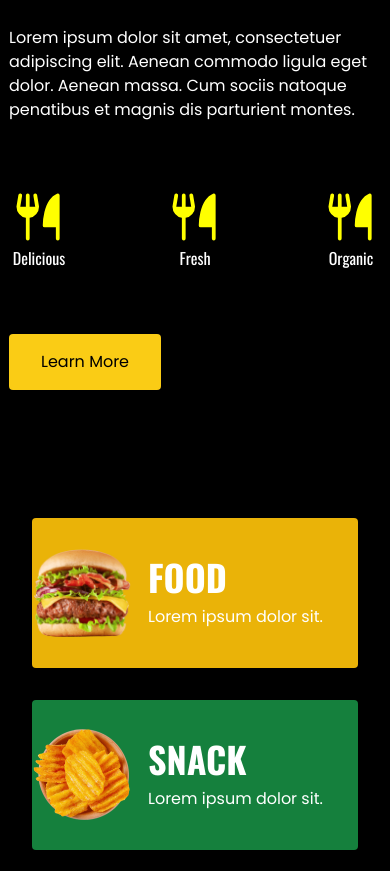
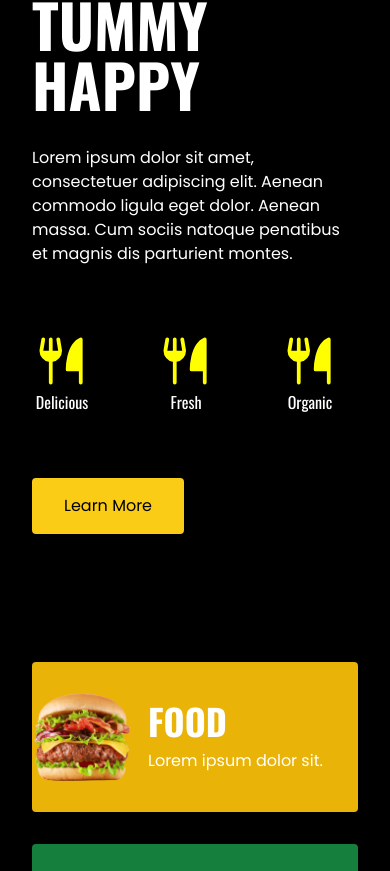
Before and after one commit to SohaibZahiid/burgry, a React (Vite) app: page / in a window 390 px wide. Shown: the part 938-1809 px from the top of the page. Built offline with nearby package versions, Linux system fonts and the light colour scheme.

Commit message:
fixed responsive layout

```diff
--- a/package.json
+++ b/package.json
@@ -10,6 +10,7 @@
     "preview": "vite preview"
   },
   "dependencies": {
+    "framer-motion": "^11.2.13",
     "react": "^18.3.1",
     "react-dom": "^18.3.1",
     "react-icons": "^5.2.1"
--- a/src/components/Hero.jsx
+++ b/src/components/Hero.jsx
@@ -22,7 +22,7 @@
           commodo ligula eget dolor. Aenean massa. Cum sociis natoque penatibus
           et magnis dis parturient montes.
         </p>
-        <div className="flex gap-24 mt-16">
+        <div className="flex gap-16 sm:gap-24 mt-16">
           <div className="flex flex-col justify-center items-center">
             <PiForkKnifeFill color="yellow" size={60} />
             <h4>Delicious</h4>
--- a/src/components/Menu.jsx
+++ b/src/components/Menu.jsx
@@ -80,12 +80,12 @@
         ligula eget dolor. Aenean massa.
       </p>
       <div>
-        <div className="flex justify-center gap-8 mb-10">
+        <div className="flex justify-center gap-2 sm:gap-8 mb-10">
           {buttons.map((btn) => (
             <button
               key={btn}
               onClick={() => setActiveCategory(btn)}
-              className={`flex-1 md:flex-none w-40 px-8 py-4 rounded block mt-16  capitalize
+              className={`flex-1 md:flex-none px-2 sm:px-8 w-40 py-4 rounded block mt-16  capitalize
                 ${
                   activeCategory === btn
                     ? "bg-yellow-400 text-black"
```
Also changed, not shown: 1 other file (tests, documents, lock files or other folders).
